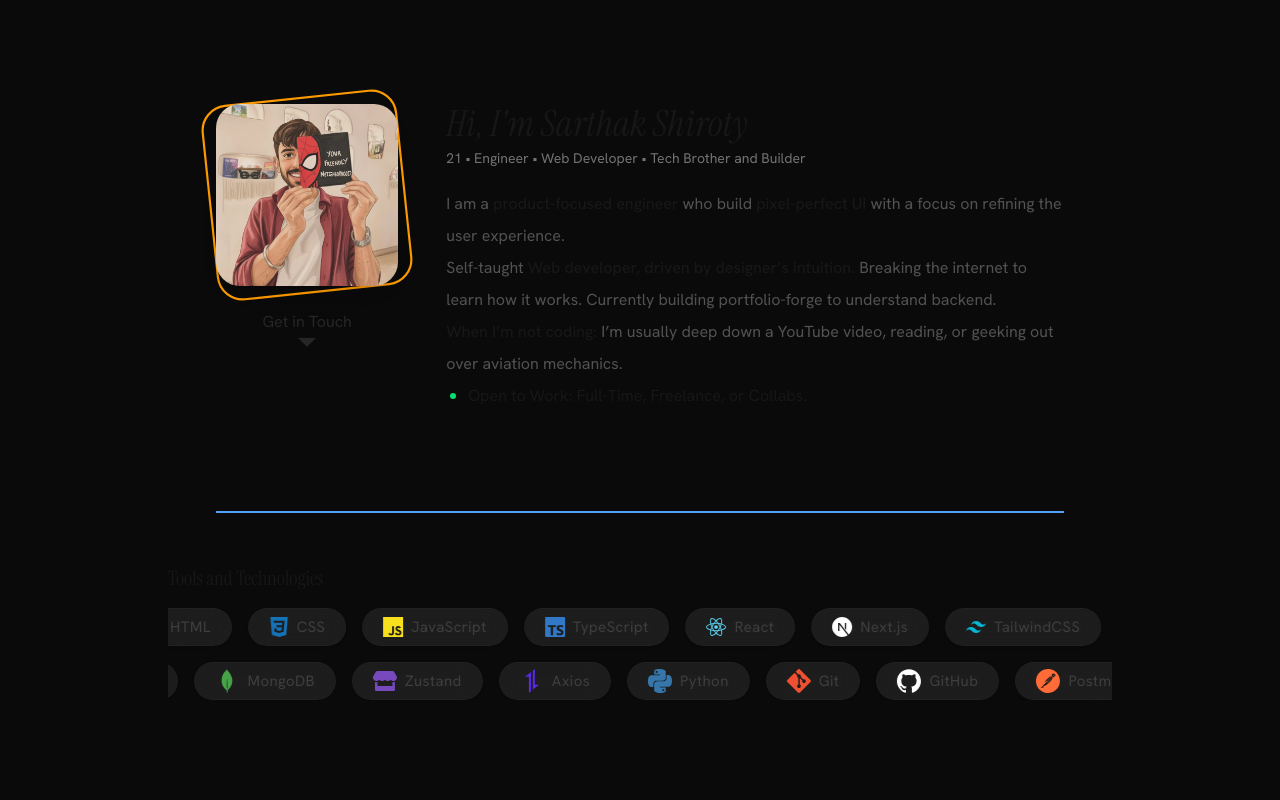
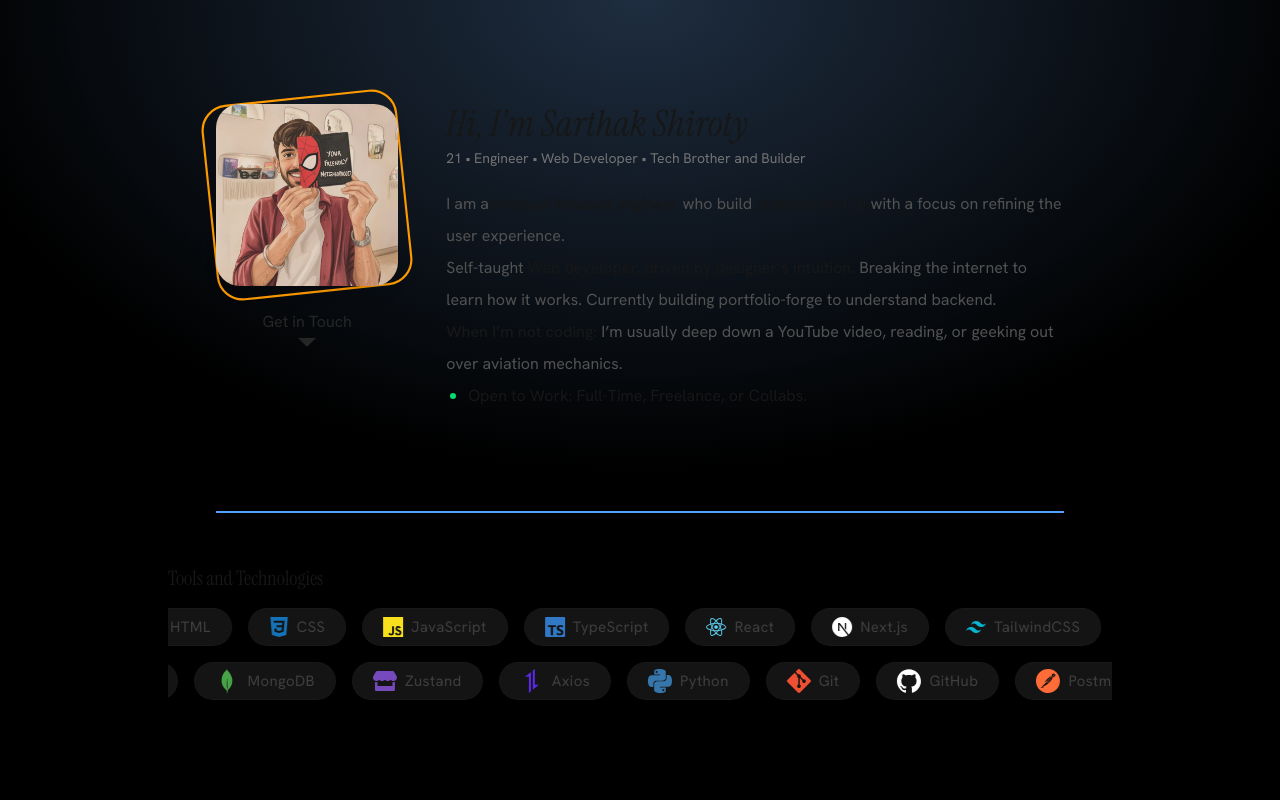
Before and after one commit to Sarthak-builds/sarthak-portfolio, a Next.js app: page / in a window 1280 px wide. Shown: the top 800 px of the page. Built offline with nearby package versions, Linux system fonts and the light colour scheme.

Commit message:
added the blur effect

```diff
--- a/src/app/layout.tsx
+++ b/src/app/layout.tsx
@@ -1,6 +1,7 @@
 import type { Metadata } from "next";
 import { Analytics } from "@vercel/analytics/next"
 import "./globals.css";
+import { BlurFade } from "@/components/ui/BlurFade";
 
 
 export const metadata: Metadata = {
@@ -9,7 +10,7 @@ export const metadata: Metadata = {
     template: "%s | Sarthak Shiroty"
   },
   description: "Product-focused engineer building pixel-perfect UI and high-performance web applications. Specializing in React, Next.js, and modern frontend architecture.",
-  keywords: ["Sarthak Shiroty", "Frontend Developer", "Web Developer", "React", "Next.js", "Portfolio", "Indore","India", "Software Engineer"],
+  keywords: ["Sarthak Shiroty", "Frontend Developer", "Web Developer", "React", "Next.js", "Portfolio", "Indore", "India", "Software Engineer"],
   authors: [{ name: "Sarthak Shiroty" }],
   creator: "Sarthak Shiroty",
   openGraph: {
@@ -54,10 +55,19 @@ export default function RootLayout({
         rel="stylesheet"
       /></head>
       <body
-        className={`font-hanken-grotesk antialiased bg-black/96`}
+        className={`font-hanken-grotesk antialiased`}
       >
-
-        {children}
+        <div className="min-h-screen w-full relative bg-black">
+          <div
+            className="absolute inset-0 z-0 pointer-events-none"
+            style={{
+              background: "radial-gradient(ellipse 80% 25% at 50% 0%, rgba(120, 180, 255, 0.25), transparent 70%), #000000",
+            }}
+          />
+          <div className="relative z-10">
+            <BlurFade>{children}</BlurFade>
+          </div>
+        </div>
       </body>
     </html>
   );
--- /dev/null
+++ b/src/components/ui/BlurFade.tsx
@@ -0,0 +1,16 @@
+'use client';
+
+import { motion } from "framer-motion";
+
+export const BlurFade = ({ children }: { children: React.ReactNode }) => {
+    return (
+        <motion.div
+            initial={{ filter: "blur(20px)", opacity: 0 }}
+            animate={{ filter: "blur(0px)", opacity: 1 }}
+            transition={{ duration: 0.4, ease: "easeOut" }}
+            className="w-full h-full"
+        >
+            {children}
+        </motion.div>
+    );
+};
```
